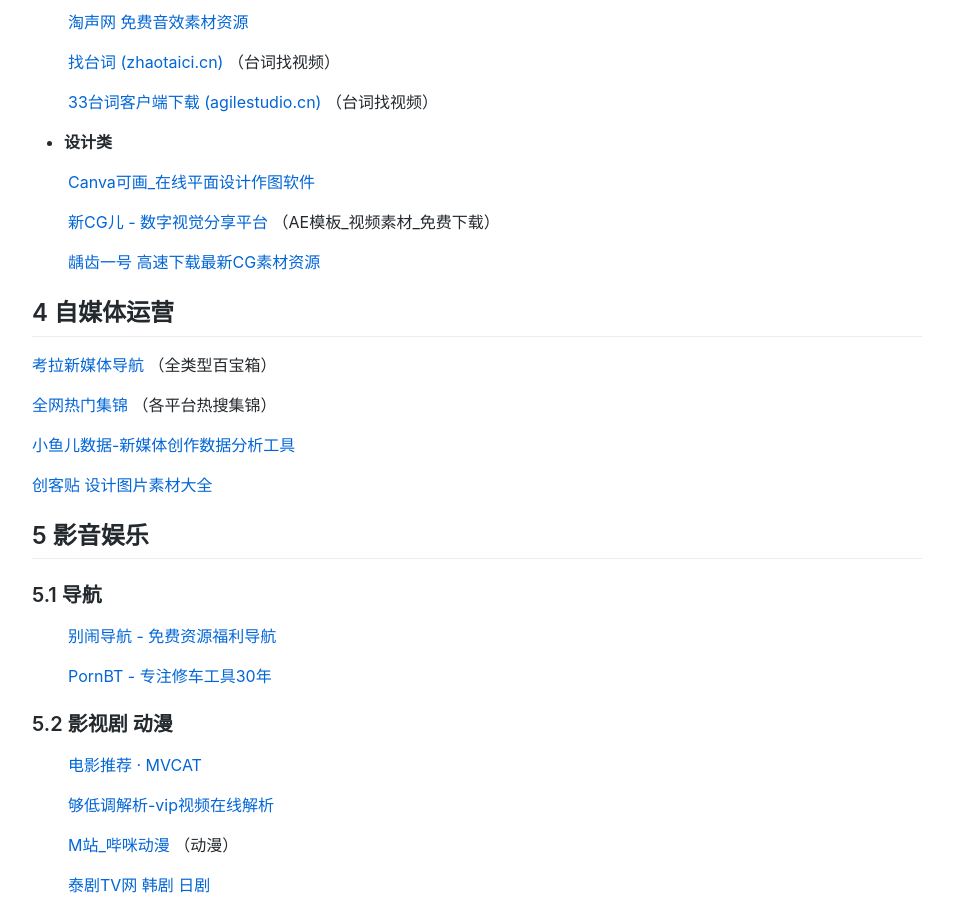
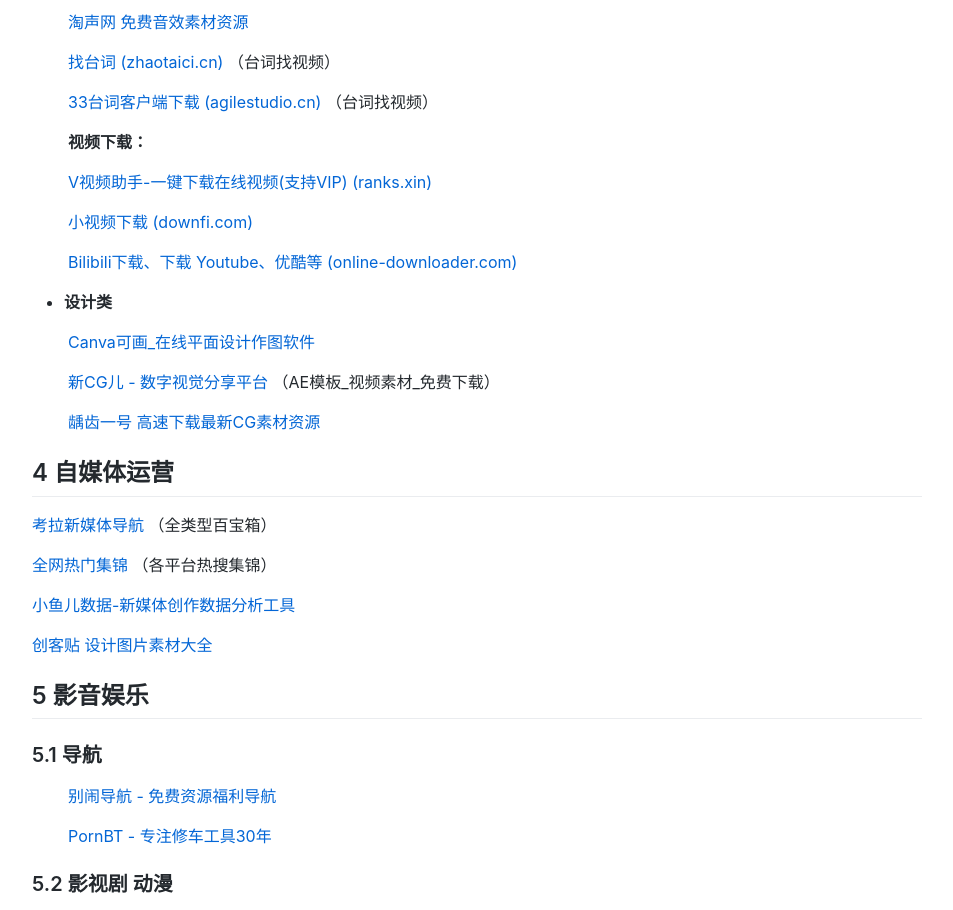
Before and after one commit to xulong1027/webBox, a plain HTML site: page index.html in a window 1280 px wide. Shown: the part 2440-3350 px from the top of the page, without its empty margins (163-1116 px from the left). Drawn offline with Linux system fonts and the light colour scheme.

Commit message:
Add files via upload

```diff
--- a/index.html
+++ b/index.html
@@ -3,7 +3,7 @@
 <head>
   <meta charset="UTF-8">
   <meta name="viewport" content="width=device-width, initial-scale=1">
-  <title></title>
+  <title>所谓的网页盒子</title>
   <style>
   @font-face {
   font-family: octicons-link;
@@ -1315,6 +1315,10 @@
 <p>&nbsp;&nbsp;&nbsp;&nbsp;&nbsp;&nbsp;&nbsp;&nbsp;<a href="https://www.tosound.com/">淘声网 免费音效素材资源</a></p>
 <p>&nbsp;&nbsp;&nbsp;&nbsp;&nbsp;&nbsp;&nbsp;&nbsp;<a href="https://zhaotaici.cn/">找台词 (zhaotaici.cn)</a> （台词找视频）</p>
 <p>&nbsp;&nbsp;&nbsp;&nbsp;&nbsp;&nbsp;&nbsp;&nbsp;<a href="https://33-app.agilestudio.cn/">33台词客户端下载 (agilestudio.cn)</a> （台词找视频）</p>
+<p>&nbsp;&nbsp;&nbsp;&nbsp;&nbsp;&nbsp;&nbsp;&nbsp;<strong>视频下载：</strong></p>
+<p>&nbsp;&nbsp;&nbsp;&nbsp;&nbsp;&nbsp;&nbsp;&nbsp;<a href="http://v.ranks.xin/">V视频助手-一键下载在线视频(支持VIP) (ranks.xin)</a></p>
+<p>&nbsp;&nbsp;&nbsp;&nbsp;&nbsp;&nbsp;&nbsp;&nbsp;<a href="http://www.downfi.com/video/">小视频下载 (downfi.com)</a></p>
+<p>&nbsp;&nbsp;&nbsp;&nbsp;&nbsp;&nbsp;&nbsp;&nbsp;<a href="https://bilibili.online-downloader.com/index-Chinese">Bilibili下载、下载 Youtube、优酷等 (online-downloader.com)</a></p>
 <ul>
 <li><strong>设计类</strong></li>
 </ul>
```
